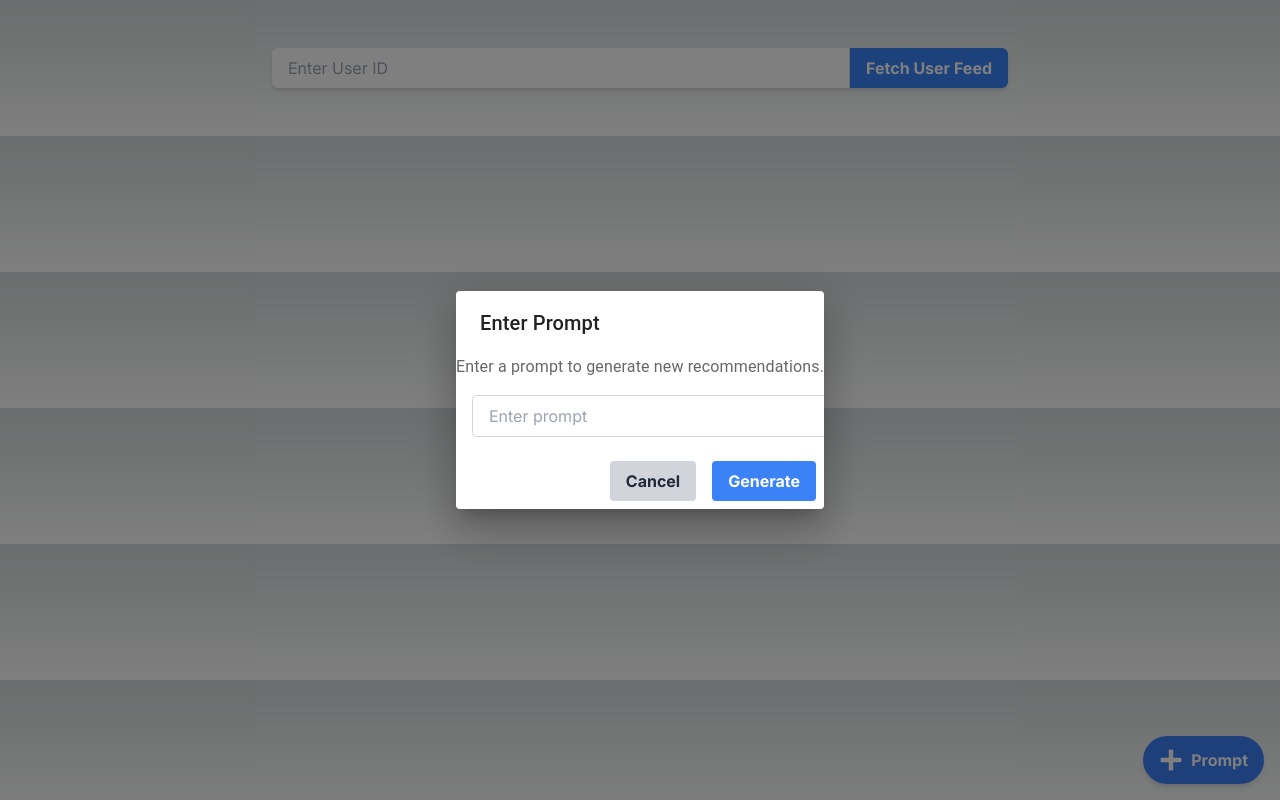
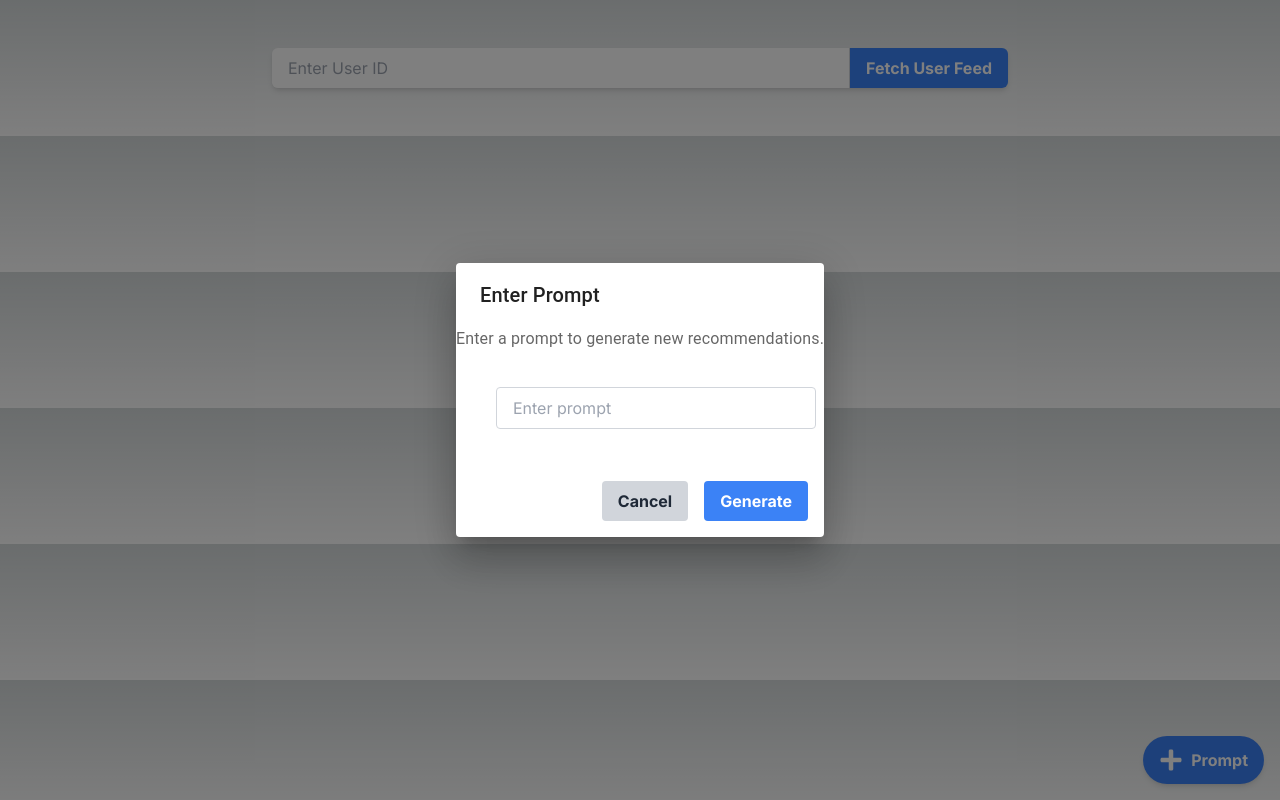
Before and after one commit to Duwal94/promt-rec, a Next.js app: page / in a window 1280 px wide. Both pictures are taken after a click on the button "Prompt". Built offline with nearby package versions, Linux system fonts and the light colour scheme.

Commit message:
feat: Dialog box fix

```diff
--- a/app/page.tsx
+++ b/app/page.tsx
@@ -126,6 +126,7 @@ export default function Home() {
             handleClose();
           },
         }}
+        sx={{  width: '100%' } }
       >
         <DialogTitle className="text-2xl font-bold mb-4">
             Enter Prompt
@@ -133,13 +134,15 @@ export default function Home() {
           <DialogContentText className="m-6">
               Enter a prompt to generate new recommendations.
             </DialogContentText>
+        <DialogContent>
             <input
               type="text"
               placeholder="Enter prompt"
               value={prompt}
               onChange={handlePromptChange}
-          className="w-full px-4 py-2 border border-gray-300 rounded m-4 text-black"
-        />
+              className="w-full px-4 py-2 border border-gray-300 rounded m-4 text-black" />
+          </DialogContent>
+        <DialogActions>
               <div className="flex justify-end">
               <button
                 className="bg-gray-300 hover:bg-gray-400 text-gray-800 font-bold py-2 px-4 m-2 rounded mr-2 transition-colors duration-300"
@@ -154,6 +157,7 @@ export default function Home() {
                 Generate
               </button>
             </div>
+          </DialogActions>
       </Dialog>
     </div>
   );
```
Lines whose indentation alone changed are shown as unchanged.
